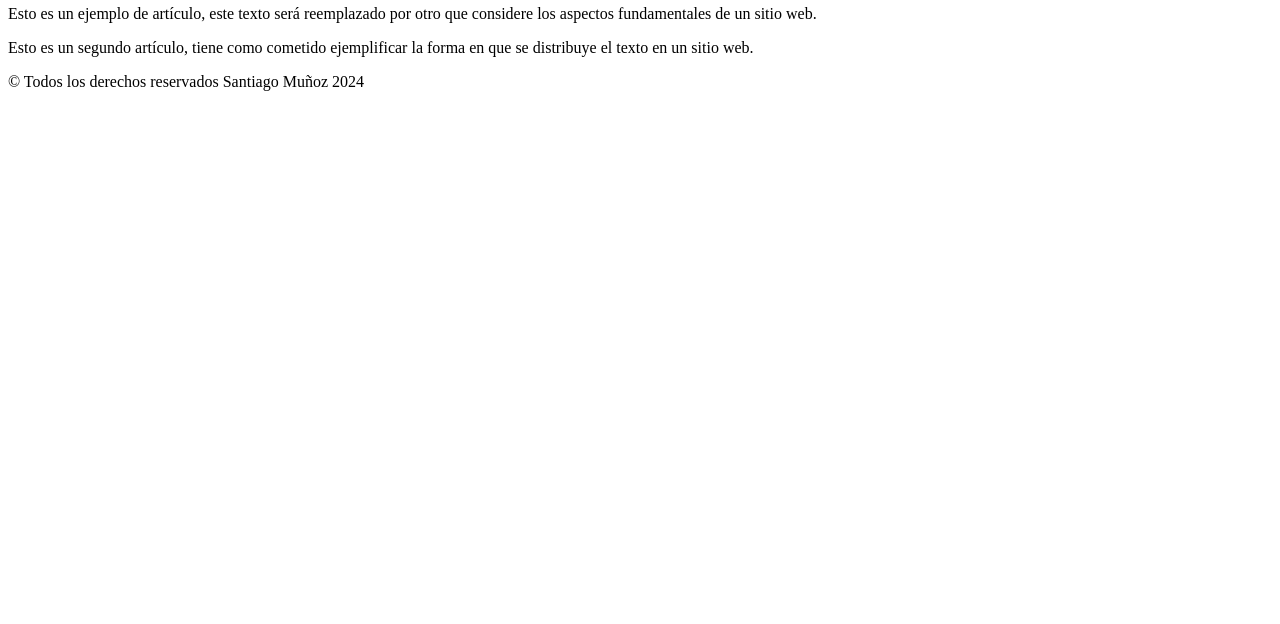
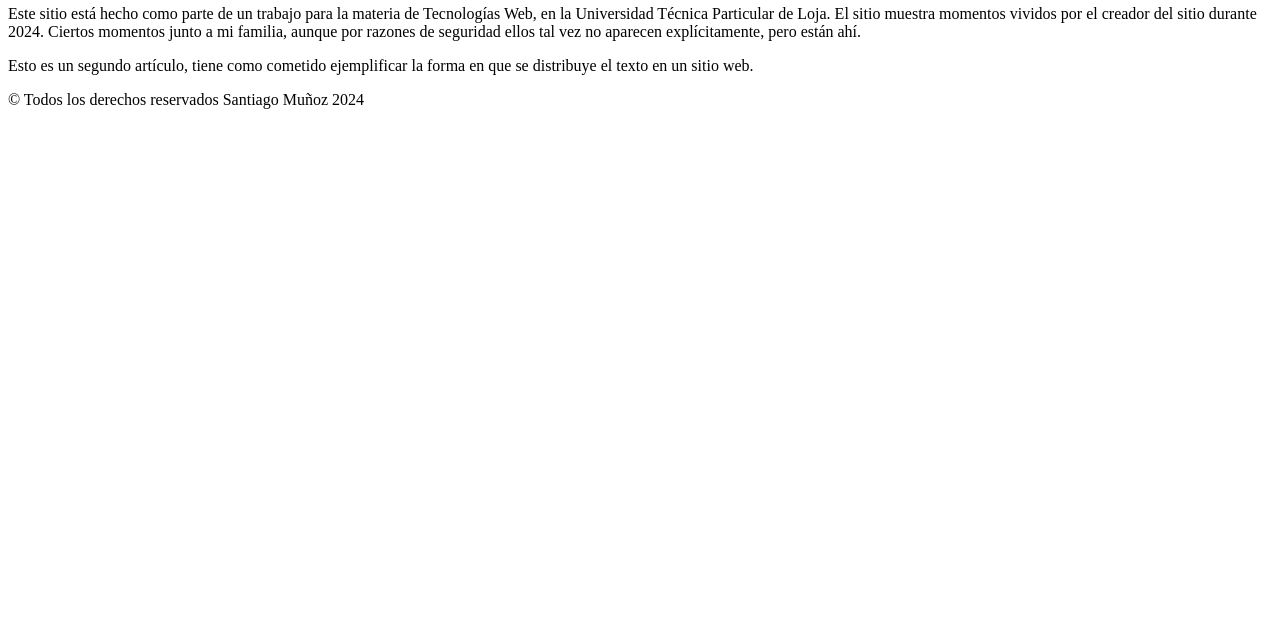
Before and after one commit to santipmz/tareaAPEB1, a plain HTML site: page index.html in a window 1280 px wide. Shown: the part 176-800 px from the top of the page. Drawn offline with Linux system fonts and the light colour scheme.

Commit message:
<html lang=""es">

```diff
--- a/index.html
+++ b/index.html
@@ -1,5 +1,5 @@
 <!doctype html>
-<html>
+<html lang=""es">
 
   <head>
      <meta charset="utf-8"/>
@@ -22,7 +22,7 @@
          <h1>
             Página de Inicio
          </h1>
-          <article> <p>Esto es un ejemplo de artículo, este texto será reemplazado por otro que considere los aspectos fundamentales de un sitio web.</p> </article>
+          <article> <p>Este sitio está hecho como parte de un trabajo para la materia de Tecnologías Web, en la Universidad Técnica Particular de Loja. El sitio muestra momentos vividos por el creador del sitio durante 2024. Ciertos momentos junto a mi familia, aunque por razones de seguridad ellos tal vez no aparecen explícitamente, pero están ahí.</p> </article>
           <article> <p>Esto es un segundo artículo, tiene como cometido ejemplificar la forma en que se distribuye el texto en un sitio web.</p> </article>
        </section>
     </main>
```
Also changed, not shown: pagina1.html (+1 -1 lines), pagina2.html (+1 -1 lines), pagina3.html (+1 -1 lines), css/estilos.css (line endings or trailing spaces).
